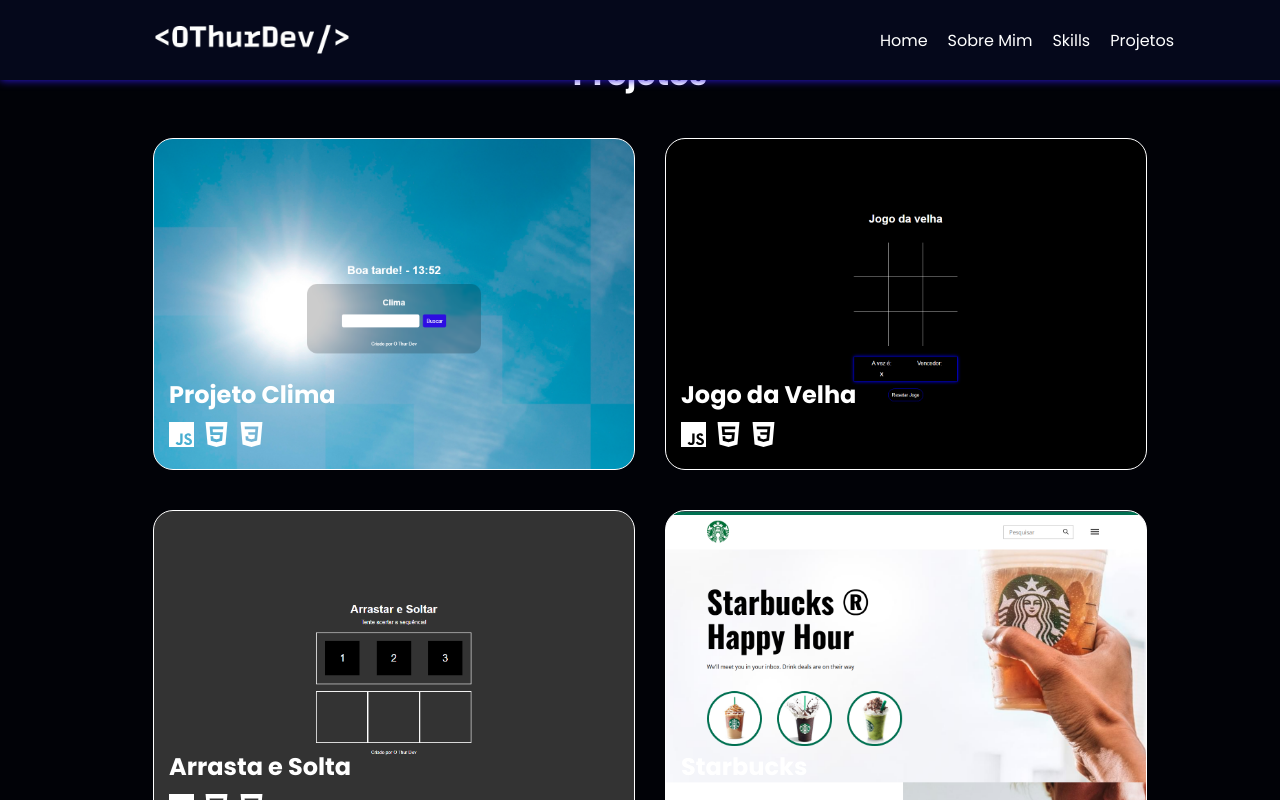
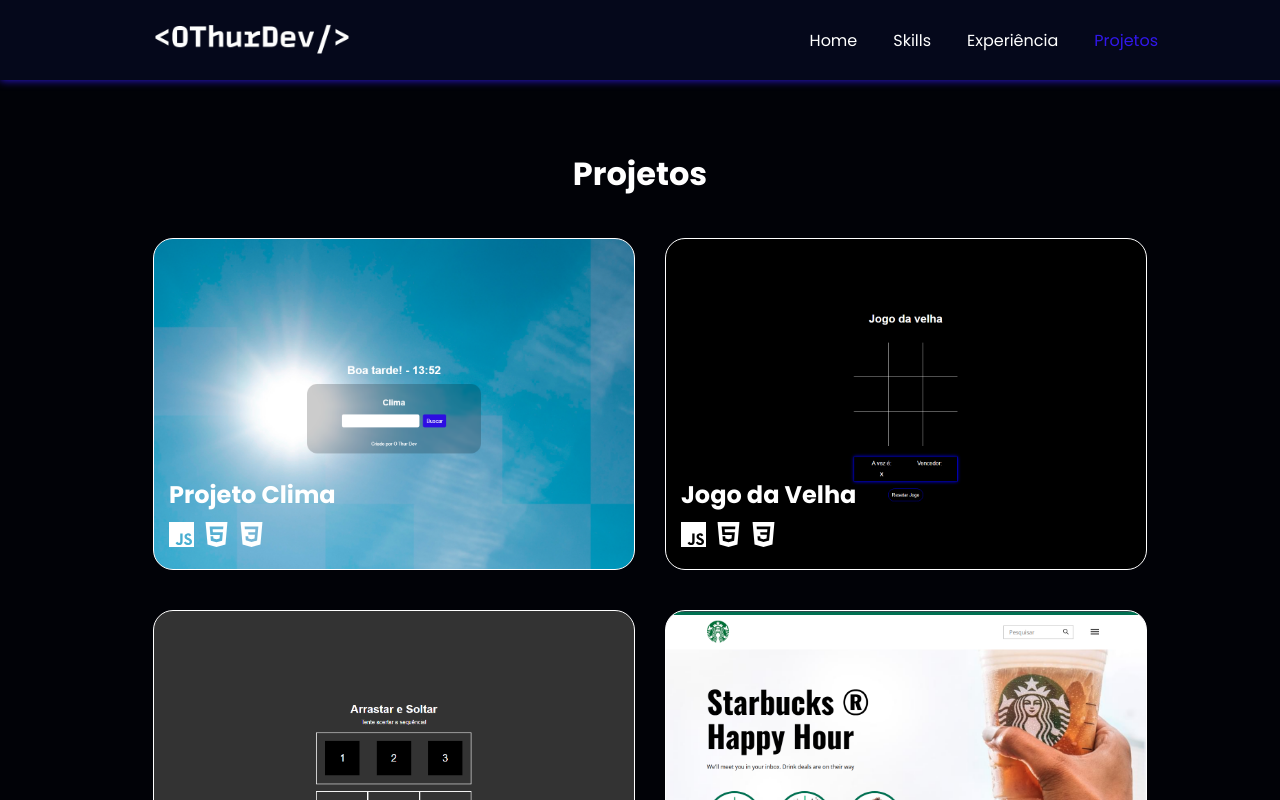
Before and after one commit to oThurDev/portfolio, a React (Vite) app: page /projects in a window 1280 px wide. Shown: the top 800 px of the page. Built offline with nearby package versions, Linux system fonts and the light colour scheme.

Commit message:
final-ajusts

```diff
--- a/src/App.tsx
+++ b/src/App.tsx
@@ -2,7 +2,6 @@ import { BrowserRouter, Route, Routes } from 'react-router-dom'
 import './App.css'
 
 import Header from './components/Header'
-import AboutMe from './pages/About_me'
 import Contact from './pages/Contact'
 import Experience from './pages/Experience'
 import Home from './pages/Home'
@@ -15,7 +14,6 @@ function App() {
       <Header />
       <Routes>
         <Route path='/' element={<Home />} />
-        <Route path='/about-me' element={<AboutMe />} />
         <Route path='/experience' element={<Experience />} />
         <Route path='/projects' element={<Projects />} />
         <Route path='/skills' element={<Skills />} />
--- a/src/components/Header/index.tsx
+++ b/src/components/Header/index.tsx
@@ -3,7 +3,7 @@ import * as S from "./styles"
 
 import ImgLogo from "../../assets/logo_simple.png";
 import { SlMenu } from 'react-icons/sl';
-import { Link } from 'react-router-dom';
+import { NavLink } from 'react-router-dom';
 
 const Header: React.FC = () => {
   return (
@@ -13,10 +13,10 @@ const Header: React.FC = () => {
         </a>
         <S.Nav>
             <ul>
-                <li><Link to='/'>Home</Link></li>
-                <li><Link to='/about-me'>Sobre Mim</Link></li>
-                <li><Link to='/skills'>Skills</Link></li>
-                <li><Link to='/projects'>Projetos</Link></li>
+                <li><NavLink to='/' className={({ isActive }) => isActive ? 'nav-link active' : 'nav-link'}>Home</NavLink></li>
+                <li><NavLink to='/skills' className={({ isActive }) => isActive ? 'nav-link active' : 'nav-link'}>Skills</NavLink></li>
+                <li><NavLink to='/experience' className={({ isActive }) => isActive ? 'nav-link active' : 'nav-link'}>Experiência</NavLink></li>
+                <li><NavLink to='/projects' className={({ isActive }) => isActive ? 'nav-link active' : 'nav-link'}>Projetos</NavLink></li>
             </ul>
         </S.Nav>
         <S.HeaderMobileMenu>
--- a/src/components/Header/styles.tsx
+++ b/src/components/Header/styles.tsx
@@ -54,6 +54,16 @@ export const Nav = styled.div`
         gap: 20px;
 
         > li {
+            > .nav-link {
+                text-decoration: none;
+                color: white;
+                margin-right: 1rem;
+            }
+
+            > .nav-link.active {
+                color: #3117eb;
+            }
+
             > a {
                 text-decoration: none;
                 transition: .5s all ease-in-out;
--- a/src/components/ProjectCard/styles.tsx
+++ b/src/components/ProjectCard/styles.tsx
@@ -32,6 +32,7 @@ export const Card = styled.div`
     border-radius: 20px;
     border: 1px solid #fff;
     margin-top: 40px;
+    transition: all ease-in-out 0.5s;
 
     > div .icon {
         font-size: 25px;
@@ -43,6 +44,11 @@ export const Card = styled.div`
         margin-right: 0;
     }
 
+    &:hover {
+        transform: scale(1.05);
+        box-shadow: 0 0 30px #3117eb;
+    }
+
     @media (max-width: 425px) {
         width: 200px;
         height: 150px;
--- a/src/pages/Experience/styles.tsx
+++ b/src/pages/Experience/styles.tsx
@@ -5,7 +5,7 @@ export const ExperienceContainer = styled.div`
     flex-direction: row;
     justify-content: center;
     align-items: center;
-    padding: 0px 150px 100px 150px;
+    padding: 100px 150px 40px 150px;
     background-color: #010207;
     scroll-margin-top: 80px;
 
--- a/src/pages/Home/index.tsx
+++ b/src/pages/Home/index.tsx
@@ -8,9 +8,11 @@ import { SiGithub, SiInstagram, SiLinkedin, SiCodefactor } from 'react-icons/si'
 import Perfil from "../../assets/perfil.png";
 
 import { motion } from 'framer-motion';
+import AboutMe from '../About_me';
 
 const Home: React.FC = () => {
   return (
+    <div>
         <S.ContainerHome id='Home'>
           <motion.div
             initial={{ x: '-100vw', opacity: 0 }}
@@ -55,9 +57,11 @@ const Home: React.FC = () => {
             </S.Texts>
           </motion.div>
           <S.RightHome>
-          {/* <S.PerfilImg src={Perfil} /> */}
+            <S.PerfilImg src={Perfil} />
           </S.RightHome>
       </S.ContainerHome>
+      <AboutMe />
+    </div>
   );
 }
 
--- a/src/pages/Projects/styles.tsx
+++ b/src/pages/Projects/styles.tsx
@@ -6,7 +6,7 @@ export const ProjectsContainer = styled.div`
     justify-content: center;
     align-items: center;
     background-color: #010207;
-    padding: 0 150px 50px 150px;
+    padding: 100px 150px 50px 150px;
     scroll-margin-top: 80px;
 
     > h1 {
--- a/src/pages/Skills/styles.tsx
+++ b/src/pages/Skills/styles.tsx
@@ -3,7 +3,7 @@ import styled from "styled-components";
 export const ContainerSkills = styled.div`
     display: flex;
     flex-direction: column;
-    padding: 25px 150px 25px 150px;
+    padding: 100px 150px 25px 150px;
     background-color: #010207;
     scroll-margin-top: 150px;
 
```
Lines whose indentation alone changed are shown as unchanged.
